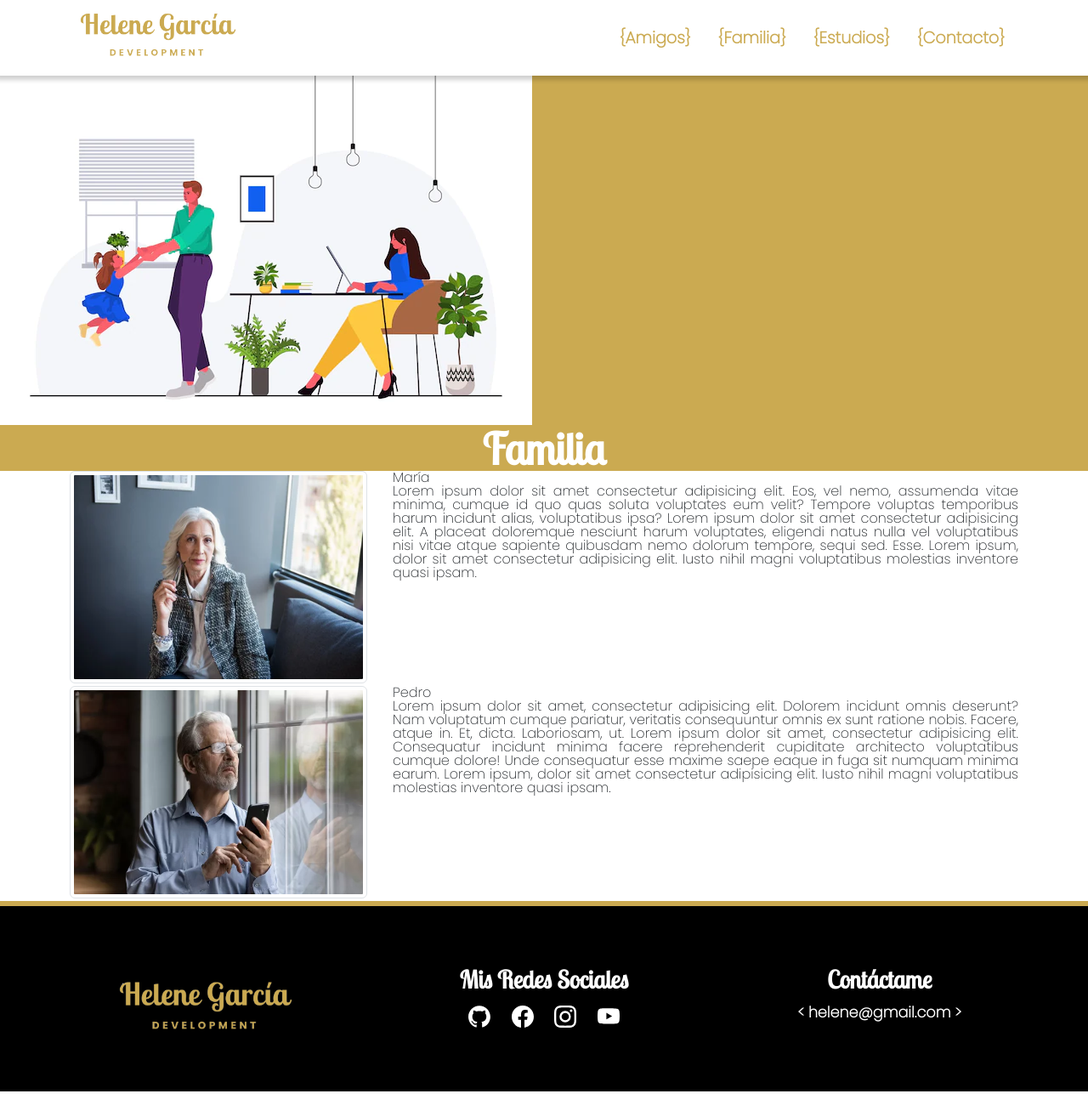
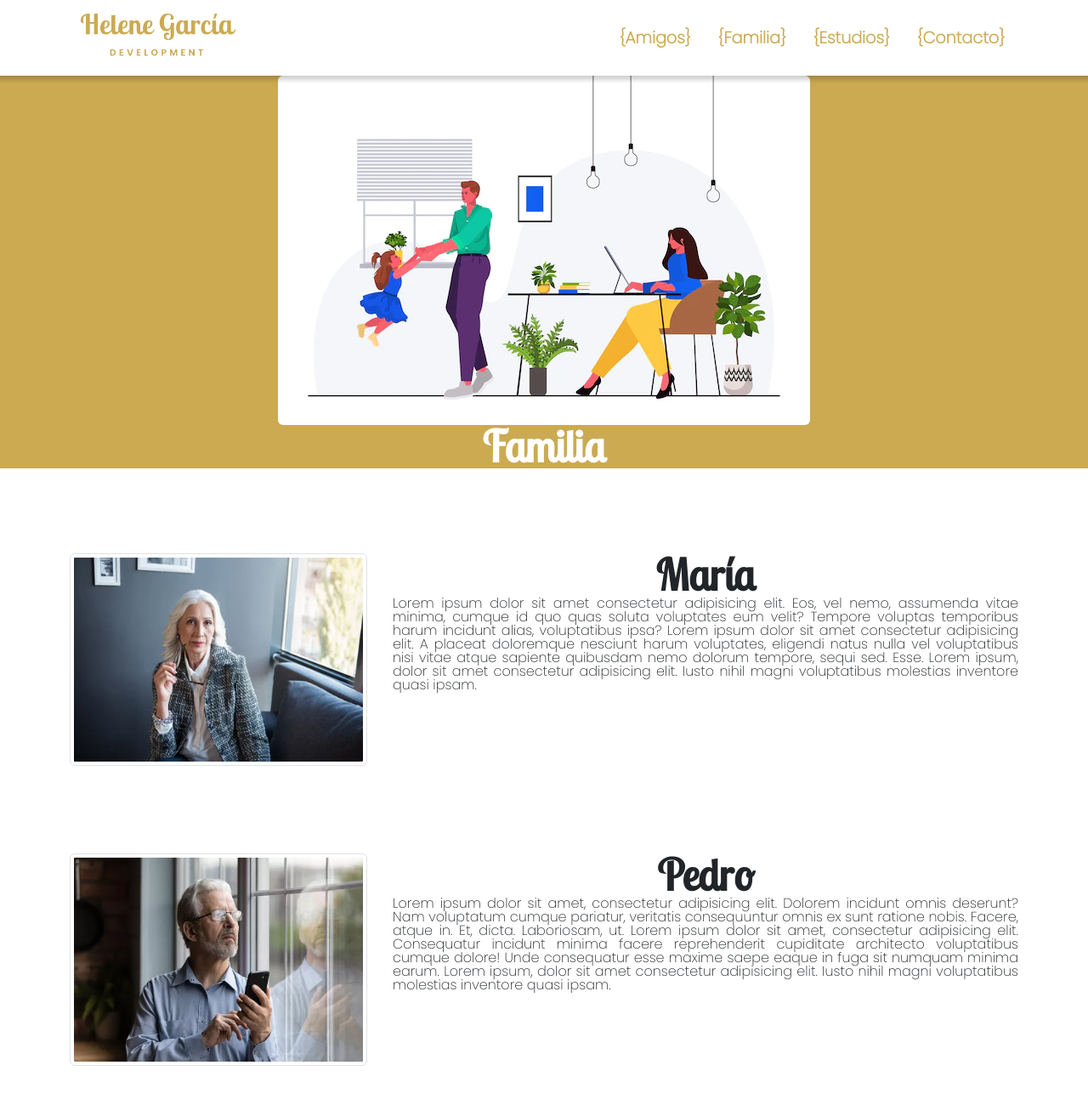
Before and after one commit to saral2829/Sitio-Web-Personal, a website: page familia.html in a window 1280 px wide. Shown: the top 1300 px of the page at 85% size. Drawn offline with nearby package versions, Linux system fonts and the light colour scheme.

Commit message:
subiendocambios

```diff
--- a/assets/css/familia.css
+++ b/assets/css/familia.css
@@ -13,15 +13,16 @@ ul {
 
 }
 
-.text--tit h2{
+.text h2{
 	align-items: center;
 	justify-content: center;
 	font-family: 'Lobster Two', cursive;
 	font-size: 3.2rem;
-	color: white;
 	font-weight: bold;
+    text-align: center;
 
 }
+
 
 
 /* .container{
@@ -33,6 +34,11 @@ ul {
 
     text-align: justify;
 
+
+}
+.texto{
+    margin-top: 100px;
+    display: flex;
 }
 
 .img{
--- a/familia.html
+++ b/familia.html
@@ -77,9 +77,10 @@
         </nav>
       </header>
     <main>
-        <section class="">
+        <section class="mb-5">
             <div class=" bg--container" >
-                <img src="/assets/img/Familia/familia_48369-36582.webp" class="img-fluid " alt="...">
+                <!--<img src="./assets/img/Familia/familia_48369-36582.webp" class="img-fluid " alt="...">-->
+                <img src="./assets/img/Familia/familia_48369-36582.webp" class="rounded mx-auto d-block" alt="...">
                 <div class="text--tit">
                     <h2 class="text-center">Familia</h2>
                 </div>
@@ -87,11 +88,11 @@
         </section>
 
 
-        <section>
-            <div class="container">
+        <section class="mb-5" >
+            <div class="container texto">
                 <div class="row">
                     <div class="col-md-4">
-                        <img src="/assets/img/Familia/Madre.webp" class="img-thumbnail img" alt="...">
+                        <img src="./assets/img/Familia/Madre.webp" class="img-thumbnail img" alt="...">
                     </div>
                     <div class="col-md-8">
                         <div class="text">
@@ -103,11 +104,11 @@
             </div>
         </section>
 
-        <section>
-            <div class="container">
+        <section class="mb-5">
+            <div class="container texto">
                 <div class="row">
                     <div class="col-md-4">
-                        <img src="/assets/img/Familia/Padre.webp" class="img-thumbnail img" alt="...">
+                        <img src="./assets/img/Familia/Padre.webp" class="img-thumbnail img" alt="...">
                     </div>
                     <div class="col-md-8">
                         <div class="text">
```
